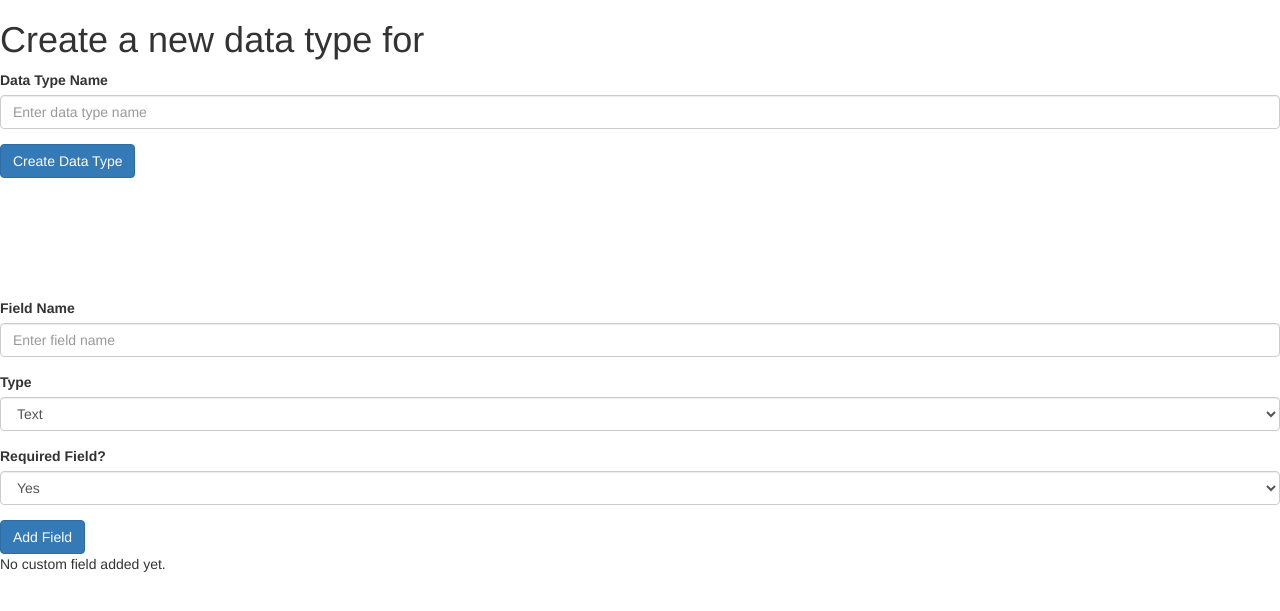
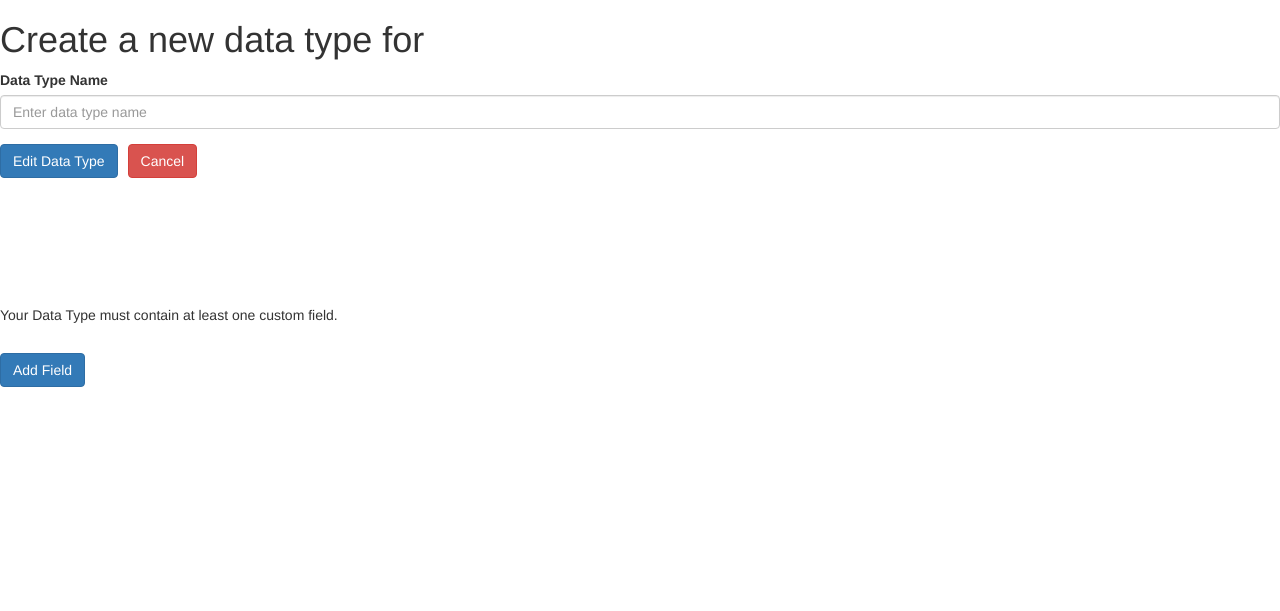
Before and after one commit to batidibek/community_information_management_platform, a Django app: template vircom/templates/vircom/new_data_type.html in a window 1280 px wide. Shown: the top 611 px of the page. Run offline with Django 3.2, Linux system fonts and the light colour scheme; the template is opened without the code that fills it, so the values that code supplies are empty; some libraries are stand-ins or nearby versions.

Commit message:
new data type function changed
ajax implemented while adding fileds

```diff
--- a/vircom/templates/vircom/edit_data_type.html
+++ b/vircom/templates/vircom/edit_data_type.html
@@ -11,7 +11,7 @@
     <script src="https://maxcdn.bootstrapcdn.com/bootstrap/3.4.0/js/bootstrap.min.js"></script>
     <script src="//code.jquery.com/jquery-1.11.1.min.js"></script>
     {% load static %}
-    <script src="{% static 'vircom/js/edit_data_type.js' %}"></script>
+    <script src="{% static 'vircom/js/data_type.js' %}"></script>
 </head>
 
 <body style="width: 1000px">
@@ -99,3 +99,4 @@
     </script>
 
 </body>
+</html>
--- a/vircom/templates/vircom/new_data_type.html
+++ b/vircom/templates/vircom/new_data_type.html
@@ -9,6 +9,9 @@
     <link rel="stylesheet" href="https://maxcdn.bootstrapcdn.com/bootstrap/3.4.0/css/bootstrap.min.css">
     <script src="https://ajax.googleapis.com/ajax/libs/jquery/3.4.1/jquery.min.js"></script>
     <script src="https://maxcdn.bootstrapcdn.com/bootstrap/3.4.0/js/bootstrap.min.js"></script>
+    <script src="//code.jquery.com/jquery-1.11.1.min.js"></script>
+    {% load static %}
+    <script src="{% static 'vircom/js/data_type.js' %}"></script>
 </head>
 
 <body>
@@ -17,58 +20,29 @@
     {% if error_message %}<p style="color: red"><strong>{{ error_message }}</strong></p>{% endif %}
 
 
-    <form action="{% url 'vircom:create_data_type' community.id fields%}" method="post" novalidate>
+    <form action="{% url 'vircom:create_data_type' community.id %}" id="edit_data_type_form" method="post"
+        novalidate>
         {% csrf_token %}
         <div class="form-group">
             <label for="InputDataTypeName">Data Type Name</label>
             <input type="text" class="form-control" id="InputDataTypeName" aria-describedby="dataTypeName"
-                placeholder="Enter data type name" name="name" required>
+                placeholder="Enter data type name" name="title" value="{{data_type.name}}">
         </div>
-        <button type="submit" class="btn btn-primary">Create Data Type</button>
-    </form>
-    <br /><br /><br /><br /><br /><br />
-    {% if error_message_fields %}<p style="color: red"><strong>{{ error_message_fields }}</strong></p>{% endif %}
-
-    <form action="{% url 'vircom:add_field' community.id fields%}" method="post" novalidate>
-        {% csrf_token %}
-        <div class="form-group">
-            <label for="InputName">Field Name</label>
-            <input type="text" class="form-control" id="InputName" aria-describedby="fieldName"
-                placeholder="Enter field name" name="name">
+        <div class="input-group-btn">
+            <button type="submit" class="btn btn-primary">Edit Data Type</button>
+            <button class="btn btn-danger" type="submit" name="cancel" value="cancel"
+                style="margin-left: 10px;">Cancel</button>
         </div>
-        <div class="form-group">
-            <label for="FormControlType">Type</label>
-            <select class="form-control" id="FormControlSelectType" name="type">
-                <option>Text</option>
-                <option>Long Text</option>
-                <option>Integer</option>
-                <option>Decimal Number</option>
-            </select>
-        </div>
-        <div class="form-group">
-            <label for="FormControlRequired">Required Field?</label>
-            <select class="form-control" id="FormControlSelectRequired" name="required">
-                <option>Yes</option>
-                <option>No</option>
-            </select>
-        </div>
-        <button type="submit" class="btn btn-primary">Add Field</button>
+        <br /><br /><br /><br /><br /><br />
+        <h5>Your Data Type must contain at least one custom field.</h5>
+        {% if error_message_fields %}<p style="color: red"><strong>{{ error_message_fields }}</strong></p>{% endif %}
+        <br />
+        <div id="fields" style="width: 1000px"></div>
     </form>
 
-
-    {% if field_list%}
-    <ul>
-        {% for field in field_list.fields %}
-        <li>
-            <div>
-                {{ field.name}} - {{ field.field_type}} - {{ field.required}}<br/>
-                <form action="{% url 'vircom:remove_field' community.id fields field.name %}"><button type='submit'>Remove</button></form>
-            </div>
-            {% endfor %}
-    </ul>
-    {% else %}
-    <p>No custom field added yet.</p>
-    {% endif %}
+    <div class="input-group-btn">
+        <button class="btn btn-primary" type="button" onclick="fields();">Add Field</button>
+    </div>
 
 
 
@@ -84,6 +58,13 @@
     <script src="https://stackpath.bootstrapcdn.com/bootstrap/4.1.3/js/bootstrap.min.js"
         integrity="sha384-ChfqqxuZUCnJSK3+MXmPNIyE6ZbWh2IMqE241rYiqJxyMiZ6OW/JmZQ5stwEULTy"
         crossorigin="anonymous"></script>
+
+    <script>
+
+        $(document).ready(function () {
+            field = parseInt(0)
+        });
+    </script>
 </body>
 
 </html>
--- a/vircom/urls.py
+++ b/vircom/urls.py
@@ -9,7 +9,6 @@ urlpatterns = [
     path('<str:community_name>/feed', views.community_detail, name='community_detail'),
     path('<str:community_name>/<str:post_id>/edit/', views.edit_post, name='edit_post'),
     path('<str:community_name>/new-data-type', views.new_data_type, name='new_data_type'),
-    path('<str:community_name>/new-data-type/<str:fields>', views.new_data_type, name='new_data_type'),
     path('<str:community_name>/new-<str:data_type_name>', views.new_data_type_object, name='new_data_type_object'),
     path('new-community/', views.new_community, name='new_community'),
     path('<str:community_name>/<str:data_type_name>/edit', views.edit_data_type, name='edit_data_type'),
@@ -17,9 +16,9 @@ urlpatterns = [
     #REQUESTS
     path('<str:community_id>/<str:post_id>/delete-post/', views.delete_post, name='delete_post'),
     path('<str:community_id>/<str:post_id>/change-post/', views.change_post, name='change_post'),
-    path('<str:community_id>/create-data-type/<str:fields>', views.create_data_type, name='create_data_type'),
-    path('<str:community_id>/add-field/<str:fields>', views.add_field, name='add_field'),
-    path('<str:community_id>/remove-field/<str:fields>/<str:field_name>', views.remove_field, name='remove_field'),
+    path('<str:community_id>/create-data-type/', views.create_data_type, name='create_data_type'),
+    #path('<str:community_id>/add-field/<str:fields>', views.add_field, name='add_field'),
+    #path('<str:community_id>/remove-field/<str:fields>/<str:field_name>', views.remove_field, name='remove_field'),
     path('<str:community_id>/<str:data_type_id>/create-data-type-object', views.create_data_type_object, name='create_data_type_object'),
     path('create-community/', views.create_community, name='create_community'),
     path('<str:community_id>/<str:data_type_id>/change-data-type', views.change_data_type, name='change_data_type'),
```
Also changed, not shown: vircom/views.py (+118 -87 lines), vircom/static/vircom/js/data_type.js (renamed from vircom/static/vircom/js/edit_data_type.js), vircom/views/index.py (added).
